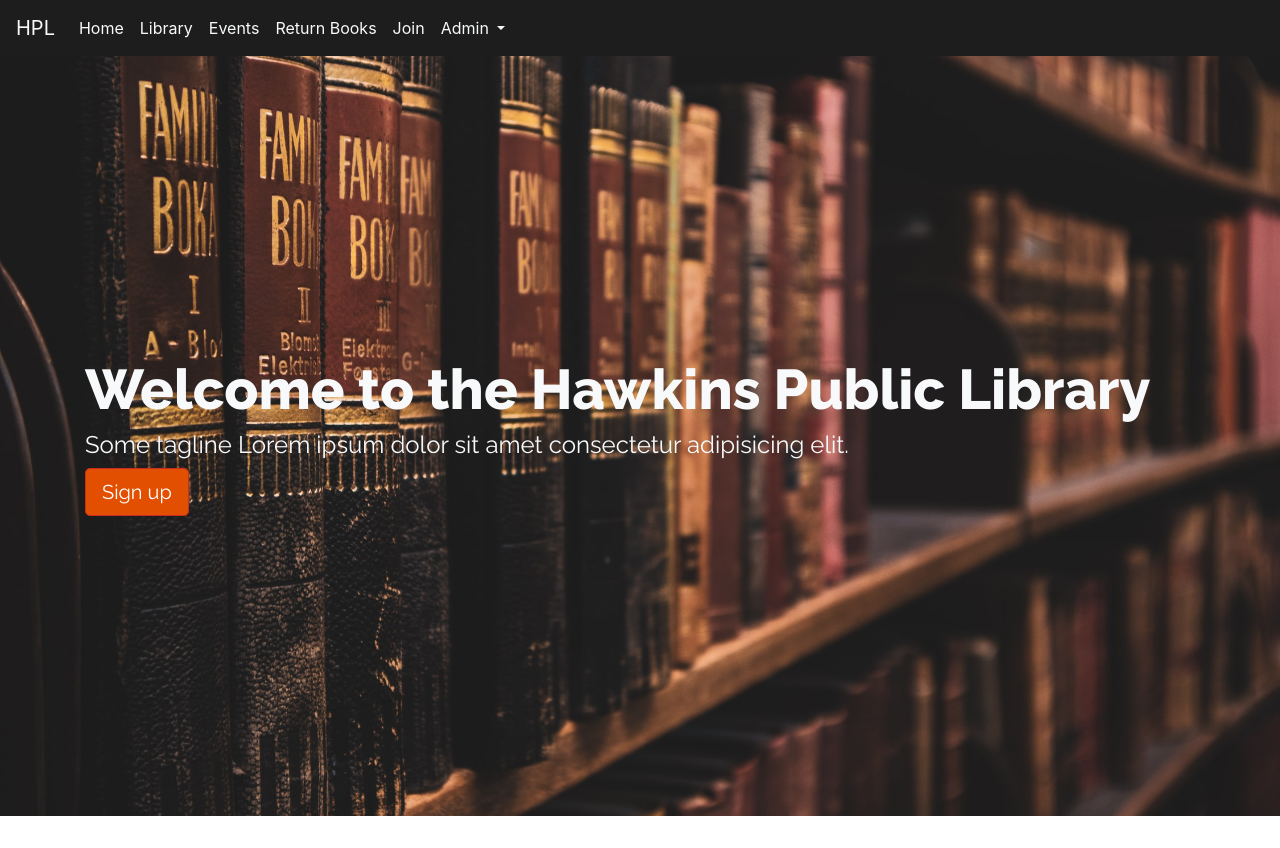
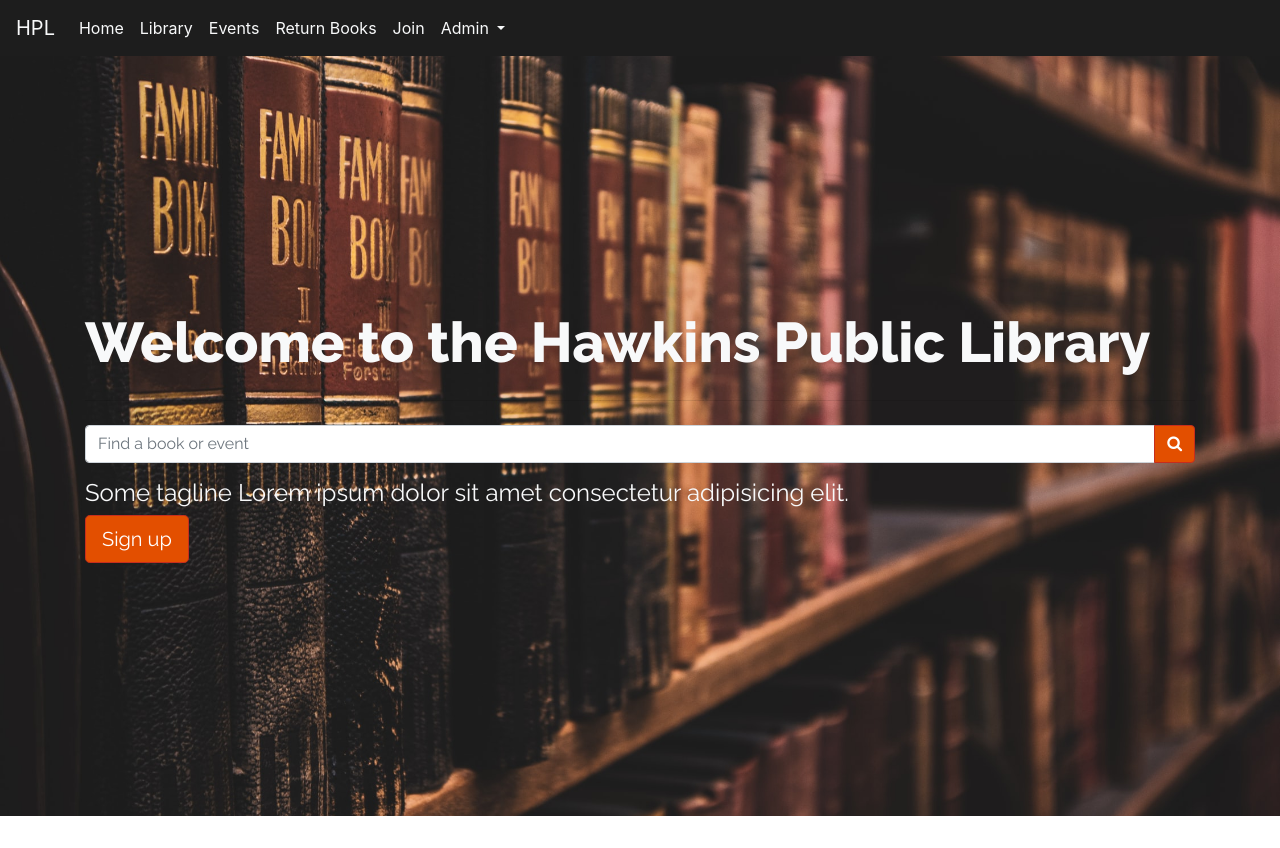
Before and after one commit to RebekahKoon/CS-340-step-3, a website: page index.html in a window 1280 px wide. After the commit the page ends 816 px from the top, so only its background shows below. Drawn offline with nearby package versions, Linux system fonts and the light colour scheme.

Commit message:
added search bar

```diff
--- a/index.html
+++ b/index.html
@@ -6,6 +6,7 @@
   <meta http-equiv="X-UA-Compatible">
   <link rel="stylesheet" href="https://stackpath.bootstrapcdn.com/bootstrap/4.4.1/css/bootstrap.min.css" integrity="sha384-Vkoo8x4CGsO3+Hhxv8T/Q5PaXtkKtu6ug5TOeNV6gBiFeWPGFN9MuhOf23Q9Ifjh" crossorigin="anonymous">
   <link href="https://fonts.googleapis.com/css?family=Raleway:400,800&display=swap" rel="stylesheet">
+  <link rel="stylesheet" href="https://cdnjs.cloudflare.com/ajax/libs/font-awesome/4.7.0/css/font-awesome.min.css">
   <link rel="stylesheet" href="style.css" type="text/css">
   <title>Hawkins Public Library</title>
 </head>
@@ -56,6 +57,13 @@
       <div class="container text-light">
 
         <h1 class="display-4 font-weight-bold">Welcome to the Hawkins Public Library</h1>
+        <hr class="my-4">
+        <div class="input-group mb-3">
+          <input type="text" class="form-control" placeholder="Find a book or event">
+          <div class="input-group-append">
+            <button class="btn btn-primary btn-index" type="button"><i class="fa fa-search"></i></button>
+          </div>
+        </div>
         <h4>Some tagline Lorem ipsum dolor sit amet consectetur adipisicing elit.</h4>
         <a type="button" class="btn btn-primary btn-lg btn-index" href="join.html">Sign up</a>
       </div>
--- a/style.css
+++ b/style.css
@@ -13,6 +13,7 @@
   display: flex;
   align-items: center;
   font-family: 'Raleway', sans-serif;
+  margin-bottom: 0;
 }
 
 .bg-darker {
```
